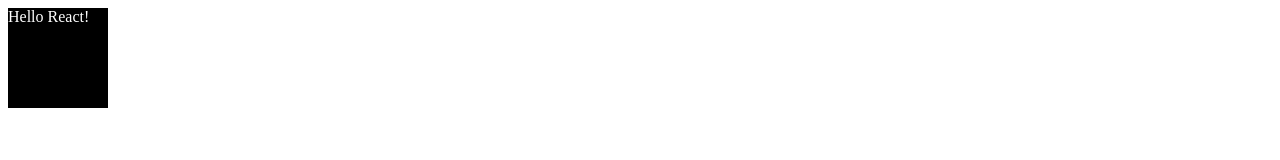
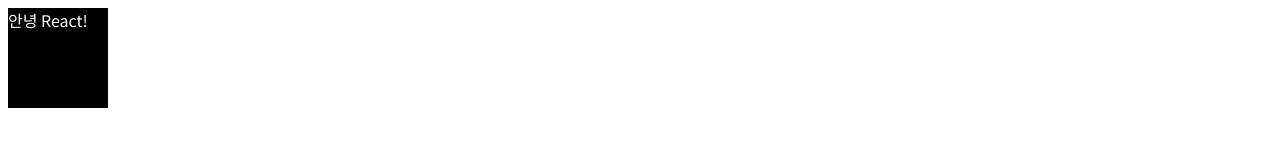
Before and after one commit to whybe/react-starter, a React app: page / in a window 1280 px wide. Shown: the top 160 px of the page. Built offline with nearby package versions, Linux system fonts and the light colour scheme.

Commit message:
add google webfont

```diff
--- a/src/App.js
+++ b/src/App.js
@@ -5,7 +5,7 @@
 const App = () => {
   return (
     <div>
-      <div className={classes.app}>Hello React!</div>
+      <div className={classes.app}>안녕 React!</div>
       <Logo />
     </div>
   )
--- a/src/index.css
+++ b/src/index.css
@@ -0,0 +1,5 @@
+@import url('https://fonts.googleapis.com/css?family=Noto+Sans+KR:300,400,700&subset=korean');
+
+body {
+  font-family: 'Noto Sans KR', sans-serif;
+}
--- a/webpack.config.js
+++ b/webpack.config.js
@@ -44,7 +44,7 @@
               name: '[name].[ext]?[hash]',
               // publicPath: 'images',
               outputPath: 'images',
-              limit: 256
+              limit: 8192
             }
           }
         }
```
